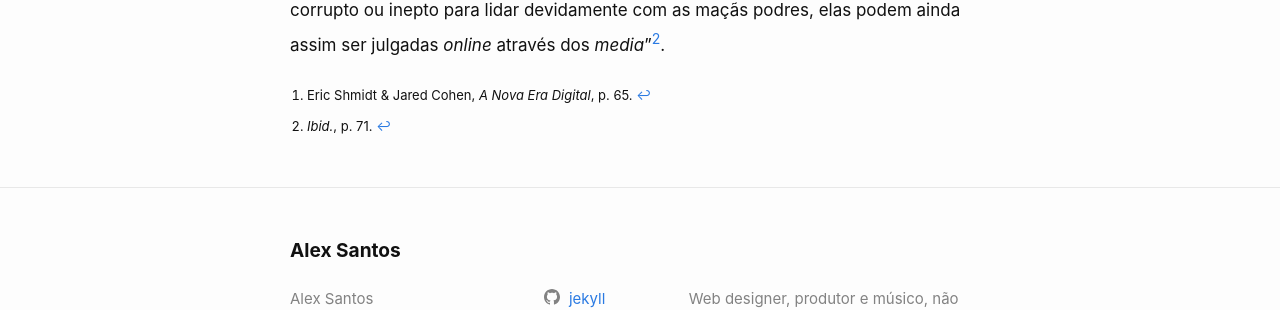
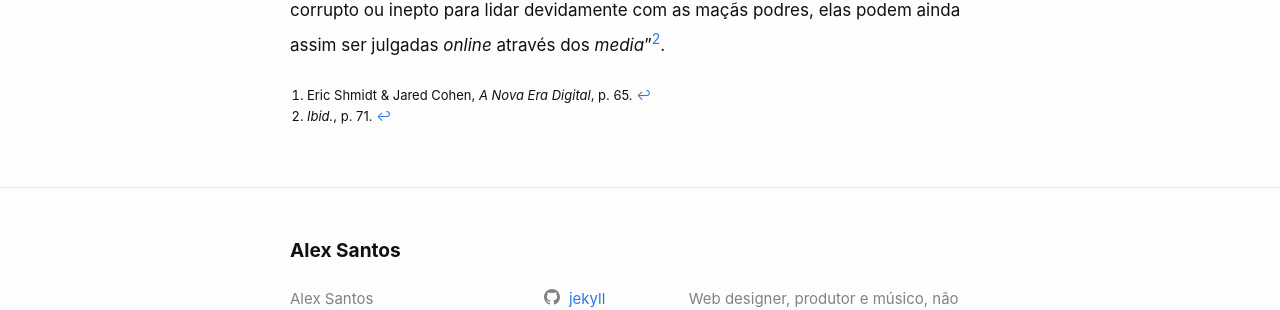
Before and after one commit to alexmsantos/2020, a Jekyll site: the page built from _posts/2015-02-17-o-futuro-do-jornalismo-e-dos-media-segundo-a-google.markdown, in a window 1280 px wide and 1222 px high. Shown: the part 835-1145 px from the top of the window. Built offline with Jekyll 4.4.1, drawn with Linux system fonts in a browser that asks for light colours.

Commit message:
footnotes margin

```diff
--- a/_sass/minima/_layout.scss
+++ b/_sass/minima/_layout.scss
@@ -290,7 +290,7 @@
       p {
         font-size: 13px;
         line-height: 21px;
-        margin-bottom: 10px;
+        margin: 0;
       }
     }
   }
```
